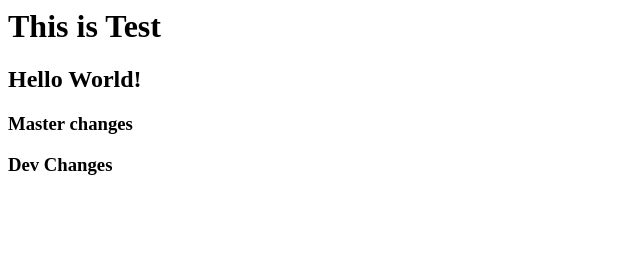
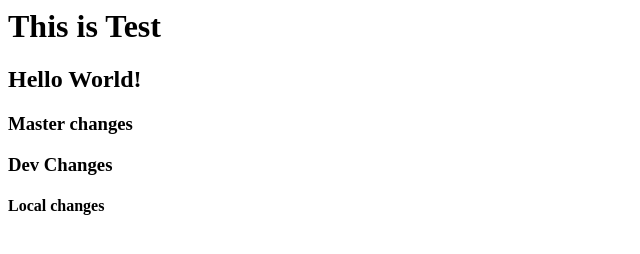
Before and after one commit to shivansh1995/webtest, a plain HTML site: page index.html in a window 1280 px wide. Shown: the whole page, without its empty margins (0-640 px from the left). Drawn offline with Linux system fonts and the light colour scheme.

Commit message:
local changes

```diff
--- a/index.html
+++ b/index.html
@@ -2,3 +2,4 @@
 <h2>Hello World!</h2>
 <h3>Master changes</h3>
 <h3>Dev Changes</h3>
+<h4>Local changes</h4>
```
